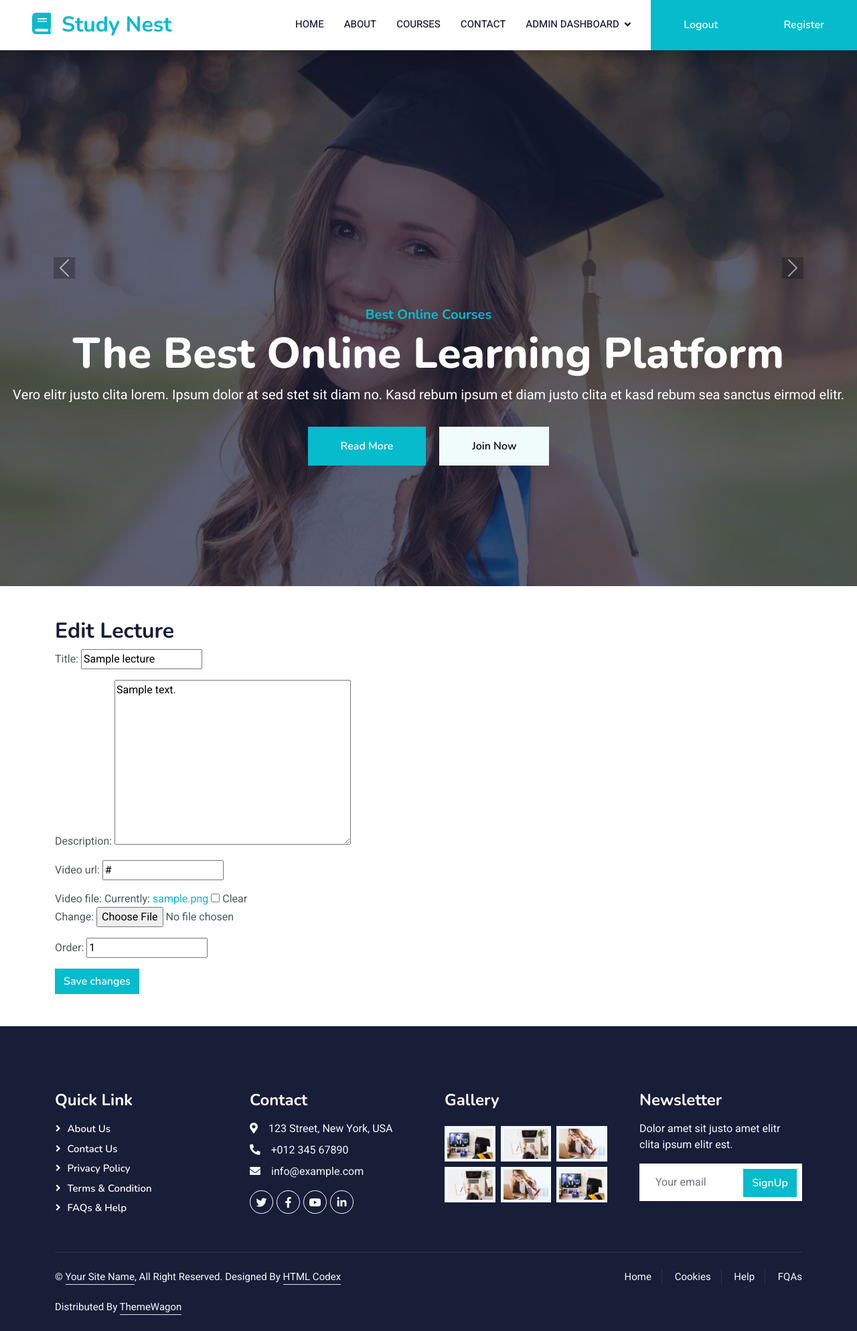
After one commit to ArbaazAfsar/online_learning_Project, a Django app: page /lecture/1/edit/ in a window 1280 px wide. The commit adds this page. Shown: the whole page at 67% size. Run offline with Django 5.2, Linux system fonts and the light colour scheme; a user stored in the database is signed in; tables that the repository leaves empty hold one stand-in row (values such as "Sample post"); some libraries are stand-ins or nearby versions.

Commit message:
complete the lecture section Upload, edit and delete

```diff
--- a/StudyNest/StudyNest/urls.py
+++ b/StudyNest/StudyNest/urls.py
@@ -12,4 +12,4 @@ urlpatterns = [
 
 
 
-]+ static(settings.STATIC_URL, document_root=settings.STATIC_ROOT) + static(settings.MEDIA_URL, document_root=settings.MEDIA_ROOT)
+] + static(settings.MEDIA_URL, document_root=settings.MEDIA_ROOT)
--- a/StudyNest/courses/admin.py
+++ b/StudyNest/courses/admin.py
@@ -6,7 +6,7 @@ class LectureInline(admin.TabularInline):
     model = Lecture
     extra = 1  # Number of empty lecture fields to display by default
     can_delete = True
-    fields = ('title', 'video_url', 'order')
+    fields = ('title', 'video_url', 'video_file', 'order')
 
 # Admin class for Course
 class CourseAdmin(admin.ModelAdmin):
--- a/StudyNest/courses/forms.py
+++ b/StudyNest/courses/forms.py
@@ -1,6 +1,6 @@
 from django import forms
 from django.contrib.auth.forms import UserCreationForm
-from .models import Enrollment,Course,CourseCategory
+from .models import Enrollment,Course,CourseCategory,Lecture
 from django.contrib.auth.models import User
 
 
@@ -28,3 +28,9 @@ class CategoryForm(forms.ModelForm):
     class Meta:
         model = CourseCategory
         fields = ['name', 'image']
+
+
+class LectureForm(forms.ModelForm):
+    class Meta:
+        model = Lecture
+        fields = ['title', 'description', 'video_url', 'video_file', 'order']
--- a/StudyNest/courses/models.py
+++ b/StudyNest/courses/models.py
@@ -2,6 +2,7 @@ from django.db import models
 from django.conf import settings
 from django.contrib.auth.models import AbstractUser,Group,Permission
 from django.core.validators import EmailValidator
+from django.core.validators import FileExtensionValidator
 
 
 class CourseCategory(models.Model):
@@ -30,14 +31,15 @@ class Lecture(models.Model):
     title = models.CharField(max_length=200)
     description = models.TextField(blank=True)
     video_url = models.URLField(blank=True, null=True)
+    video_file = models.FileField(upload_to='lectures/videos/', blank=True, null=True, validators=[FileExtensionValidator(['mp4', 'mov', 'avi'])])
     order = models.PositiveIntegerField()
     created_at = models.DateTimeField(auto_now_add=True)
 
-    class Meta:
-        ordering = ['order']
+    def has_video(self):
+        return bool(self.video_url or self.video_file)
 
     def __str__(self):
-        return f"{self.course}-{self.order}"
+        return self.title
 
 
 
--- a/StudyNest/courses/templates/courses/CourseCategory.html
+++ b/StudyNest/courses/templates/courses/CourseCategory.html
@@ -33,15 +33,15 @@
  <!-- Categories Start -->
  <div class="container-xxl py-5 category">
     <div class="container">
-        <div class="text-center wow fadeInUp" data-wow-delay="0.1s">
+        <div class="text-center wow fadeInUp" data-wow-delay="0.1s" >
             <h6 class="section-title bg-white text-center text-primary px-3">Categories</h6>
             <h1 class="mb-5">Courses Categories</h1>
         </div>
-        <div class="row g-3">
+        <div class="row g-3" style="margin-top: 20px; box-shadow: 5px 5px 10px 5px">
 
 
             {% for cats in categories %}
-                <div class="col-lg-4 col-md-4 col-xs-6 wow zoomIn" data-wow-delay="0.7s" style="min-height: 350px;">
+                <div class="col-lg-4 col-md-4 col-xs-6 wow zoomIn" data-wow-delay="0.7s" style="min-height: 350px;margin-top: 20px; box-shadow: 5px 5px 10px 5px" >
                     <a class="position-relative d-block h-100 overflow-hidden" href="{% url 'course_detail' foo=cats.name  %}">
                         <img  class="img-fluid position-absolute w-100 h-100 "  src="{{ cats.image.url }}" alt="{{cats.name}}" style="object-fit: fill;">
 
--- a/StudyNest/courses/templates/courses/courses.html
+++ b/StudyNest/courses/templates/courses/courses.html
@@ -49,7 +49,7 @@
                     {% if enrolled_courses|get_item:course.id %}
                         <button class="btn btn-sm btn-success" disabled style="border-radius: 0 30px 30px 0;">Enrolled</button>
                     {% else %}
-                        <a href="{% url 'enroll_course' course_id=course.id %}" class="flex-shrink-0 btn btn-sm btn-primary px-3" style="border-radius: 0 30px 30px 0;">Join Now</a>
+                        <a href="{% url 'enroll_course' course_id=course.id %}" class="flex-shrink-0 btn btn-sm btn-primary px-3" style="border-radius: 0 30px 30px 0;">Enroll</a>
                     {% endif %}
 
                   <!-- Quiz Buttons (if quizzes are available) -->
--- /dev/null
+++ b/StudyNest/courses/templates/courses/edit_lecture.html
@@ -0,0 +1,12 @@
+{% extends 'base.html' %}
+
+{% block content %}
+<div class="container mt-5">
+  <h2>Edit Lecture</h2>
+  <form method="post" enctype="multipart/form-data">
+    {% csrf_token %}
+    {{ form.as_p }}
+    <button type="submit" class="btn btn-primary">Save changes</button>
+  </form>
+</div>
+{% endblock %}
--- a/StudyNest/courses/urls.py
+++ b/StudyNest/courses/urls.py
@@ -10,10 +10,13 @@ urlpatterns = [
     path('login/', views.user_login, name='login'),
     path('logout/', views.user_logout, name='logout'),
     path('enroll/<int:course_id>/', views.enroll_course, name='enroll_course'),
+    path('courses/unenroll/<int:course_id>/', views.unenroll_course, name='unenroll_course'),
     path('enrolled_courses/', views.enrolled_courses, name='enrolled_courses'),
     path('about/', views.about, name='about'),
     path('contact/', views.contact, name='contact'),
-
+    path('manage_lectures/<int:course_id>/', views.manage_lectures, name='manage_lectures'),
+    path('lecture/<int:lecture_id>/edit/', views.edit_lecture, name='edit_lecture'),
+    path('lecture/<int:lecture_id>/delete/', views.delete_lecture, name='delete_lecture'),
 
 
 
--- a/StudyNest/courses/views.py
+++ b/StudyNest/courses/views.py
@@ -1,7 +1,7 @@
 from django.shortcuts import render, get_object_or_404, redirect
 from .models import Course, Lecture, CourseCategory, Enrollment
 from django.contrib.auth import login, logout, authenticate
-from .forms import CustomUserCreationForm, CourseForm, CategoryForm
+from .forms import CustomUserCreationForm, CourseForm, CategoryForm,LectureForm
 from django.contrib import messages
 from django.contrib.auth.forms import AuthenticationForm
 from django.contrib.auth.decorators import login_required
@@ -48,6 +48,15 @@ def enrolled_courses(request):
     courses = [enrollment.course for enrollment in enrollments]
 
     return render(request, 'courses/enrolled_courses.html', {'courses': courses})
+
+def unenroll_course(request, course_id):
+    course = get_object_or_404(Course, id=course_id)
+    enrollment = Enrollment.objects.filter(course=course, user=request.user).first()
+
+    if enrollment:
+        enrollment.delete()
+
+    return redirect('enrolled_courses')
 
 
 
@@ -98,6 +107,52 @@ def user_logout(request):
     messages.success(request,("you have been logged out....."))
     return redirect('home')
 
+@never_cache
+@login_required
+@user_passes_test(lambda u: u.is_superuser)
+def manage_lectures(request, course_id):
+    course = get_object_or_404(Course, id=course_id)
+
+    if request.method == 'POST':
+        form = LectureForm(request.POST)
+        if form.is_valid():
+            lecture = form.save(commit=False)
+            lecture.course = course
+            lecture.save()
+            return redirect('lecture_detail', pk=course_id)
+    else:
+        form = LectureForm()
+
+    lectures = Lecture.objects.filter(course=course)
+    return render(request, 'courses/manage_lectures.html', {'course': course, 'lectures': lectures, 'form': form})
+
+
+@login_required
+def edit_lecture(request, lecture_id):
+    # Fetch the lecture object
+    lecture = get_object_or_404(Lecture, id=lecture_id)
+
+    if request.method == 'POST':
+        # Instantiate the form with POST data and any uploaded files
+        form = LectureForm(request.POST, request.FILES, instance=lecture)
+        if form.is_valid():
+            form.save()
+            return redirect('lecture_detail', pk=lecture.course.id)
+    else:
+        # Instantiate the form with the lecture instance for GET requests
+        form = LectureForm(instance=lecture)
+
+    return render(request, 'courses/edit_lecture.html', {'form': form, 'lecture': lecture})
+
+
+@login_required
+def delete_lecture(request, lecture_id):
+    lecture = get_object_or_404(Lecture, id=lecture_id)
+    if request.method == 'POST':
+        course_id = lecture.course.id
+        lecture.delete()
+        return redirect('lecture_detail', pk=course_id)
+    return render(request, 'courses/confirm_delete.html', {'lecture': lecture})
 
 
 def about(request):
```
Also changed, not shown: StudyNest/courses/templates/courses/confirm_delete.html (added, +13 -0 lines), StudyNest/courses/templates/courses/enrolled_courses.html (+5 -3 lines), StudyNest/courses/templates/courses/lecture_detail.html (+17 -9 lines), StudyNest/courses/templates/courses/manage_lectures.html (added, +46 -0 lines), StudyNest/courses/templates/courses/my_courses.html (deleted, +0 -34 lines), StudyNest/courses/migrations/0017_alter_lecture_options_lecture_video_file.py (added), 3 other files.
